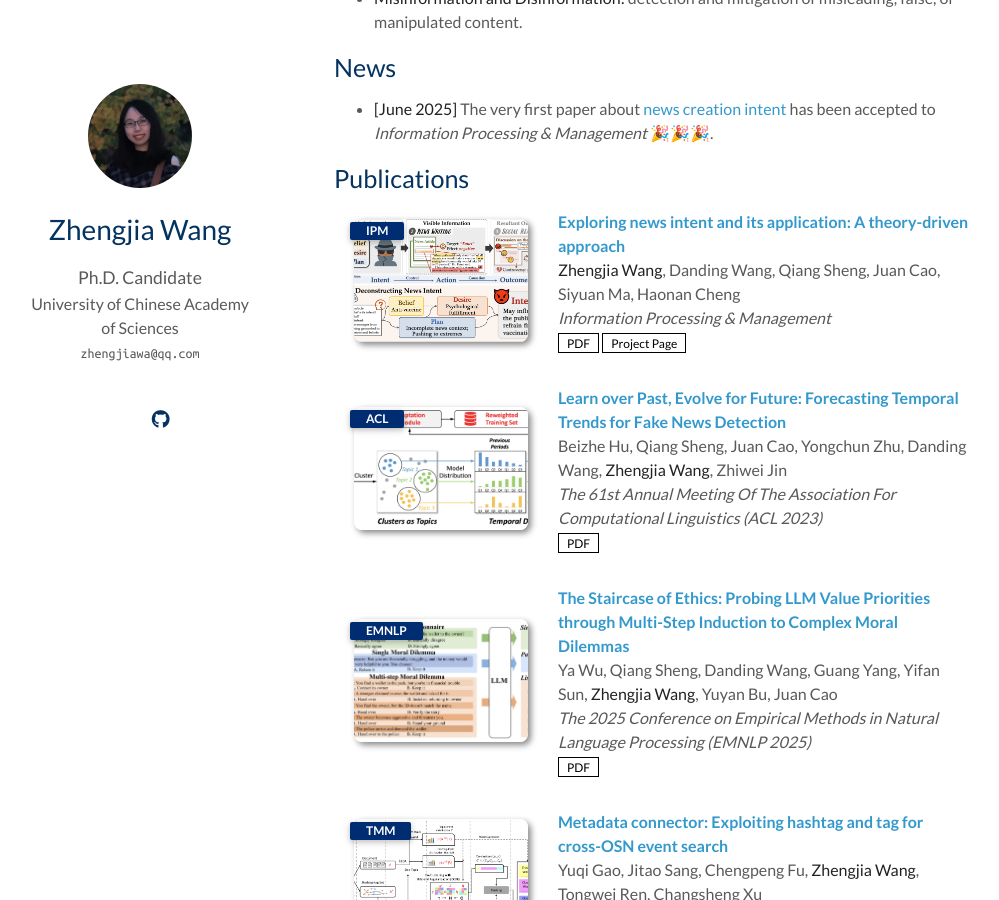
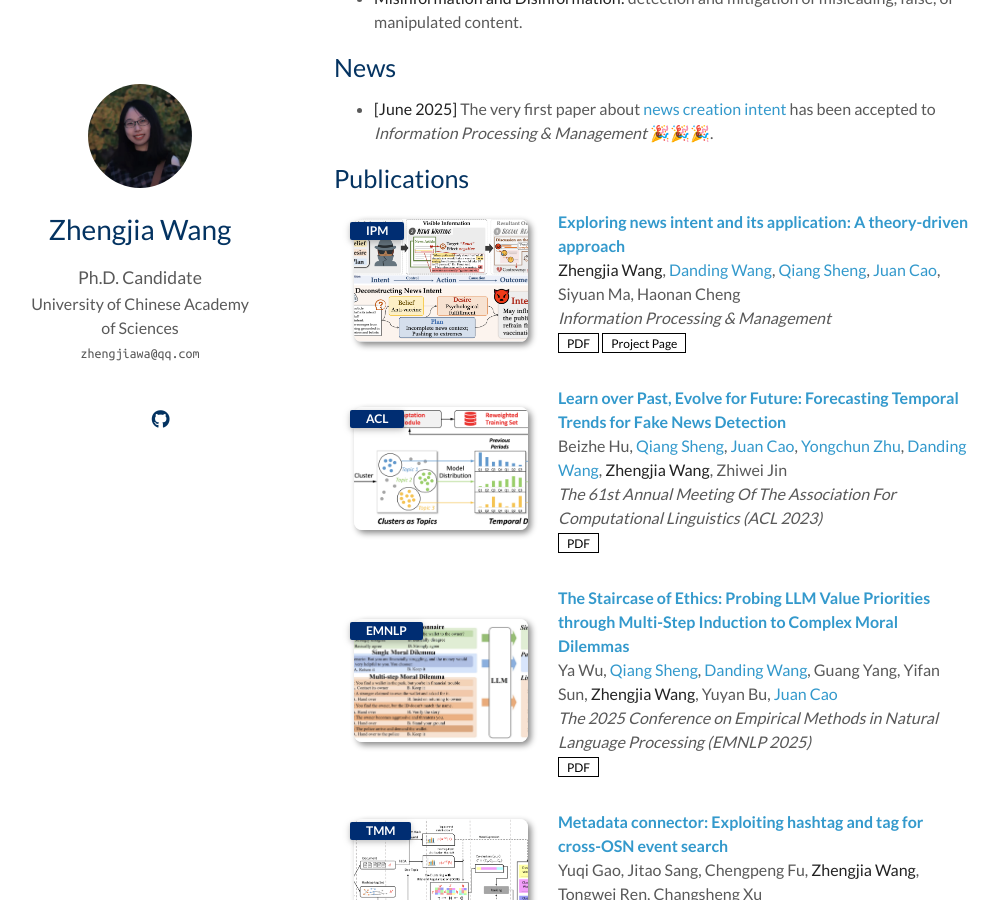
Before and after one commit to zhengjiawa/zhengjiawa.github.io, a Jekyll site: the page built from index.md, in a window 1280 px wide and 900 px high, scrolled down 465 px. Shown: the whole window, without its empty margins (136-1135 px from the left). Built offline with Jekyll 4.4.1, drawn with Linux system fonts in a browser that asks for light colours; a style sheet for code colours, icons or effects is not loaded; our own code applies the rules of GitHub Pages for plain Markdown files; part of the change alters nothing that is shown.

```diff
--- a/_data/publications.yml
+++ b/_data/publications.yml
@@ -1,7 +1,7 @@
 main:
 
   - title: " Exploring news intent and its application: A theory-driven approach"
-    authors: <strong>Zhengjia Wang</strong>, Danding Wang, Qiang Sheng, Juan Cao, Siyuan Ma, Haonan Cheng
+    authors: <strong>Zhengjia Wang</strong>, <a href="https://scholar.google.com/citations?user=hGZwK0cAAAAJ">Danding Wang</a>, <a href="https://sheng-qiang.github.io/">Qiang Sheng</a>, <a href="https://scholar.google.com/citations?user=fSBdNg0AAAAJ">Juan Cao</a>, Siyuan Ma, Haonan Cheng
     conference_short: IPM
     conference: Information Processing & Management
     pdf: https://arxiv.org/abs/2312.16490
@@ -9,7 +9,7 @@ main:
     image: ./assets/img/newsint.png
 
   - title: "Learn over Past, Evolve for Future: Forecasting Temporal Trends for Fake News Detection"
-    authors: Beizhe Hu, Qiang Sheng, Juan Cao, Yongchun Zhu, Danding Wang, <strong>Zhengjia Wang</strong>, Zhiwei Jin
+    authors: Beizhe Hu, <a href="https://sheng-qiang.github.io/">Qiang Sheng</a>, <a href="https://scholar.google.com/citations?user=fSBdNg0AAAAJ">Juan Cao</a>, <a href="https://easezyc.github.io/">Yongchun Zhu</a>, <a href="https://scholar.google.com/citations?user=hGZwK0cAAAAJ">Danding Wang</a>, <strong>Zhengjia Wang</strong>, Zhiwei Jin
     conference_short: ACL
     conference: The 61st Annual Meeting Of The Association For Computational Linguistics (ACL 2023)
     pdf: https://arxiv.org/abs/2306.14728
@@ -17,7 +17,7 @@ main:
 
 
   - title: "The Staircase of Ethics: Probing LLM Value Priorities through Multi-Step Induction to Complex Moral Dilemmas"
-    authors: Ya Wu, Qiang Sheng, Danding Wang, Guang Yang, Yifan Sun, <strong>Zhengjia Wang</strong>, Yuyan Bu, Juan Cao
+    authors: Ya Wu, <a href="https://sheng-qiang.github.io/">Qiang Sheng</a>, <a href="https://scholar.google.com/citations?user=hGZwK0cAAAAJ">Danding Wang</a>, Guang Yang, Yifan Sun, <strong>Zhengjia Wang</strong>, Yuyan Bu, <a href="https://scholar.google.com/citations?user=fSBdNg0AAAAJ">Juan Cao</a>
     conference_short: EMNLP
     conference: The 2025 Conference on Empirical Methods in Natural Language Processing (EMNLP 2025)
     pdf: https://arxiv.org/abs/2505.18154
```
